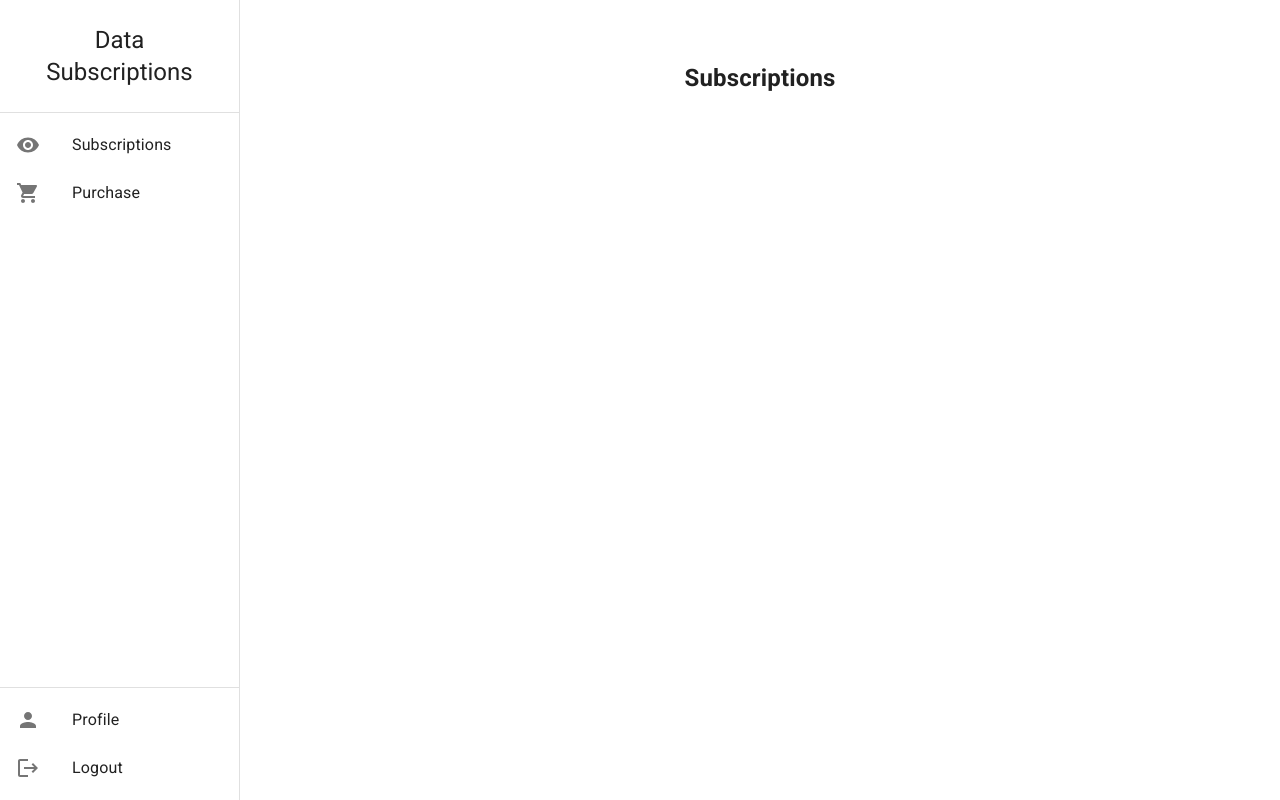
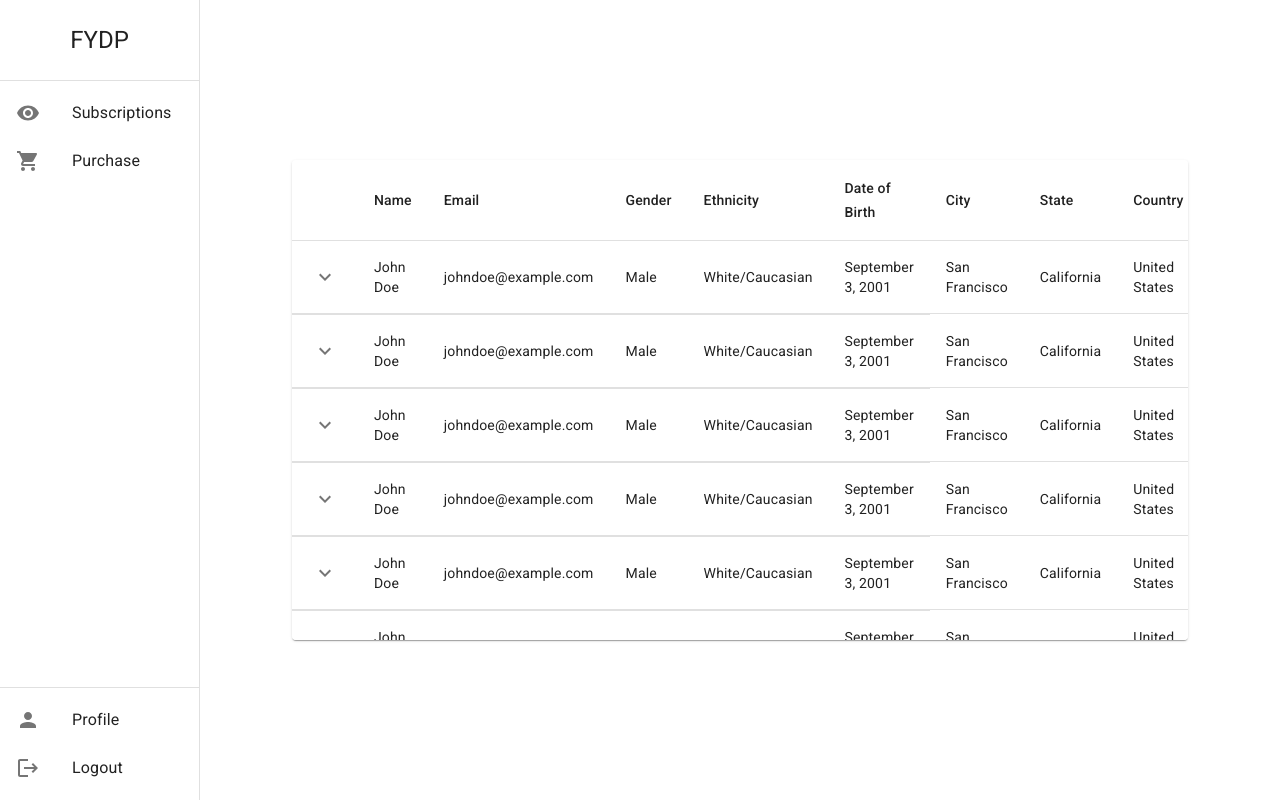
Before and after one commit to fydp-2024-55/fydp-2024.55, a React (Create React App) app in the folder consumer-interface/: page / in a window 1280 px wide. Built offline with nearby package versions, Linux system fonts and the light colour scheme.

Commit message:
create Subscriptions page frontend

```diff
--- a/consumer-interface/src/App.tsx
+++ b/consumer-interface/src/App.tsx
@@ -64,7 +64,7 @@ const App: React.FC = () => {
           <Route
             element={
               <Layout
-                title="Data Subscriptions"
+                title="FYDP"
                 topDrawerItems={topDrawerItems}
                 bottomDrawerItems={bottomDrawerItems}
               />
--- a/consumer-interface/src/components/PageTemplate.tsx
+++ b/consumer-interface/src/components/PageTemplate.tsx
@@ -12,6 +12,7 @@ const PageTemplate: React.FC<PageTemplateProps> = ({ children }) => {
       spacing={0}
       direction="column"
       alignItems="center"
+      justifyContent="center"
       sx={{ minHeight: "100vh", p: 5 }}
     >
       {children}
--- a/consumer-interface/src/components/PermanentDrawer.tsx
+++ b/consumer-interface/src/components/PermanentDrawer.tsx
@@ -14,7 +14,7 @@ import {
   ListItemText,
 } from "@mui/material";
 
-const drawerWidth = 240;
+const drawerWidth = 200;
 
 export interface DrawerItem {
   text: string;
@@ -87,12 +87,12 @@ const PermanentDrawer: React.FC<PermanentDrawerProps> = ({
           }}
         >
           <Box>
-            <Toolbar sx={{ m: 1 }}>
+            <Toolbar sx={{ display: "flex", justifyContent: "center", m: 1 }}>
               <Link
                 to="/"
                 style={{ color: "inherit", textDecoration: "inherit" }}
               >
-                <Typography variant="h5" align="center" sx={{ my: 2 }}>
+                <Typography variant="h5" align="center">
                   {title}
                 </Typography>
               </Link>
--- /dev/null
+++ b/consumer-interface/src/components/SubscriptionRow.tsx
@@ -0,0 +1,87 @@
+import React, { useState } from "react";
+import {
+  TableCell,
+  TableRow,
+  IconButton,
+  Collapse,
+  Box,
+  Typography,
+  Table,
+  TableHead,
+  TableBody,
+} from "@mui/material";
+import { KeyboardArrowUp, KeyboardArrowDown } from "@mui/icons-material";
+
+import { Subscription } from "../types";
+
+interface SubscriptionRowProps {
+  subscription: Subscription;
+}
+
+const SubscriptionRow: React.FC<SubscriptionRowProps> = ({ subscription }) => {
+  const [open, setOpen] = useState(false);
+
+  return (
+    <>
+      <TableRow key={subscription.email}>
+        <TableCell>
+          <IconButton
+            aria-label="expand row"
+            size="small"
+            onClick={() => setOpen(!open)}
+          >
+            {open ? <KeyboardArrowUp /> : <KeyboardArrowDown />}
+          </IconButton>
+        </TableCell>
+        <TableCell component="th" scope="row">
+          {subscription.name}
+        </TableCell>
+        <TableCell>{subscription.email}</TableCell>
+        <TableCell>{subscription.gender}</TableCell>
+        <TableCell>{subscription.ethnicity}</TableCell>
+        <TableCell>{subscription.dateOfBirth}</TableCell>
+        <TableCell>{subscription.city}</TableCell>
+        <TableCell>{subscription.state}</TableCell>
+        <TableCell>{subscription.country}</TableCell>
+        <TableCell>{subscription.income}</TableCell>
+        <TableCell>{subscription.maritalStatus}</TableCell>
+        <TableCell>{subscription.parentalStatus}</TableCell>
+      </TableRow>
+      <TableRow>
+        <TableCell style={{ paddingBottom: 0, paddingTop: 0 }} colSpan={6}>
+          <Collapse in={open} timeout="auto" unmountOnExit>
+            <Box sx={{ m: 1 }}>
+              <Typography variant="h6" gutterBottom component="div">
+                History
+              </Typography>
+              <Table size="medium" aria-label="history">
+                <TableHead>
+                  <TableRow>
+                    <TableCell>URL</TableCell>
+                    <TableCell>Title</TableCell>
+                    <TableCell>Visit Time</TableCell>
+                    <TableCell>Time Spent (minutes)</TableCell>
+                  </TableRow>
+                </TableHead>
+                <TableBody>
+                  {subscription.history.map((historyRow) => (
+                    <TableRow key={historyRow.visitTime}>
+                      <TableCell component="th" scope="row">
+                        {historyRow.url}
+                      </TableCell>
+                      <TableCell>{historyRow.title}</TableCell>
+                      <TableCell>{historyRow.visitTime}</TableCell>
+                      <TableCell>{historyRow.timeSpent}</TableCell>
+                    </TableRow>
+                  ))}
+                </TableBody>
+              </Table>
+            </Box>
+          </Collapse>
+        </TableCell>
+      </TableRow>
+    </>
+  );
+};
+
+export default SubscriptionRow;
--- a/consumer-interface/src/pages/Subscriptions.tsx
+++ b/consumer-interface/src/pages/Subscriptions.tsx
@@ -1,12 +1,231 @@
-import React from "react";
+import React, { useContext, useState, useEffect } from "react";
+import {
+  Box,
+  Table,
+  TableBody,
+  TableCell,
+  TableContainer,
+  TableHead,
+  TableRow,
+  Paper,
+} from "@mui/material";
 
+import { GlobalContext } from "../App";
+import SubscriptionRow from "../components/SubscriptionRow";
+import { Subscription } from "../types";
 import PageTemplate from "../components/PageTemplate";
 
+const mockSubscriptions: Subscription[] = [
+  {
+    name: "John Doe",
+    email: "johndoe@example.com",
+    gender: "Male",
+    ethnicity: "White/Caucasian",
+    dateOfBirth: "September 3, 2001",
+    city: "San Francisco",
+    state: "California",
+    country: "United States",
+    income: 100000,
+    maritalStatus: "Single",
+    parentalStatus: "Parent",
+    history: [
+      {
+        url: "google.ca",
+        title: "Google",
+        visitTime: "December 23, 2023 10:00",
+        timeSpent: "1",
+      },
+      {
+        url: "facebook.ca",
+        title: "Facebook",
+        visitTime: "December 25, 2023 10:00",
+        timeSpent: "1",
+      },
+    ],
+  },
+  {
+    name: "John Doe",
+    email: "johndoe@example.com",
+    gender: "Male",
+    ethnicity: "White/Caucasian",
+    dateOfBirth: "September 3, 2001",
+    city: "San Francisco",
+    state: "California",
+    country: "United States",
+    income: 100000,
+    maritalStatus: "Single",
+    parentalStatus: "Parent",
+    history: [
+      {
+        url: "google.ca",
+        title: "Google",
+        visitTime: "December 23, 2023 10:00",
+        timeSpent: "1",
+      },
+      {
+        url: "facebook.ca",
+        title: "Facebook",
+        visitTime: "December 25, 2023 10:00",
+        timeSpent: "1",
+      },
+    ],
+  },
+  {
+    name: "John Doe",
+    email: "johndoe@example.com",
+    gender: "Male",
+    ethnicity: "White/Caucasian",
+    dateOfBirth: "September 3, 2001",
+    city: "San Francisco",
+    state: "California",
+    country: "United States",
+    income: 100000,
+    maritalStatus: "Single",
+    parentalStatus: "Parent",
+    history: [
+      {
+        url: "google.ca",
+        title: "Google",
+        visitTime: "December 23, 2023 10:00",
+        timeSpent: "1",
+      },
+      {
+        url: "facebook.ca",
+        title: "Facebook",
+        visitTime: "December 25, 2023 10:00",
+        timeSpent: "1",
+      },
+    ],
+  },
+  {
+    name: "John Doe",
+    email: "johndoe@example.com",
+    gender: "Male",
+    ethnicity: "White/Caucasian",
+    dateOfBirth: "September 3, 2001",
+    city: "San Francisco",
+    state: "California",
+    country: "United States",
+    income: 100000,
+    maritalStatus: "Single",
+    parentalStatus: "Parent",
+    history: [
+      {
+        url: "google.ca",
+        title: "Google",
+        visitTime: "December 23, 2023 10:00",
+        timeSpent: "1",
+      },
+      {
+        url: "facebook.ca",
+        title: "Facebook",
+        visitTime: "December 25, 2023 10:00",
+        timeSpent: "1",
+      },
+    ],
+  },
+  {
+    name: "John Doe",
+    email: "johndoe@example.com",
+    gender: "Male",
+    ethnicity: "White/Caucasian",
+    dateOfBirth: "September 3, 2001",
+    city: "San Francisco",
+    state: "California",
+    country: "United States",
+    income: 100000,
+    maritalStatus: "Single",
+    parentalStatus: "Parent",
+    history: [
+      {
+        url: "google.ca",
+        title: "Google",
+        visitTime: "December 23, 2023 10:00",
+        timeSpent: "1",
+      },
+      {
+        url: "facebook.ca",
+        title: "Facebook",
+        visitTime: "December 25, 2023 10:00",
+        timeSpent: "1",
+      },
+    ],
+  },
+  {
+    name: "John Doe",
+    email: "johndoe@example.com",
+    gender: "Male",
+    ethnicity: "White/Caucasian",
+    dateOfBirth: "September 3, 2001",
+    city: "San Francisco",
+    state: "California",
+    country: "United States",
+    income: 100000,
+    maritalStatus: "Single",
+    parentalStatus: "Parent",
+    history: [
+      {
+        url: "google.ca",
+        title: "Google",
+        visitTime: "December 23, 2023 10:00",
+        timeSpent: "1",
+      },
+      {
+        url: "facebook.ca",
+        title: "Facebook",
+        visitTime: "December 25, 2023 10:00",
+        timeSpent: "1",
+      },
+    ],
+  },
+];
+
 const Subscriptions: React.FC = () => {
+  const { account } = useContext(GlobalContext);
+
+  const [subscriptions, setSubscriptions] = useState(mockSubscriptions);
+
+  useEffect(() => {
+    // Get the user's subscriptions
+    setSubscriptions(mockSubscriptions);
+  }, []);
+
   return (
     <PageTemplate>
-      <h2>Subscriptions</h2>
-      {/* Add your Subscriptions content here */}
+      <Box>
+        <TableContainer
+          component={Paper}
+          sx={{ my: 2, height: "60vh", maxWidth: "70vw" }}
+        >
+          <Table sx={{ width: "50vw" }}>
+            <TableHead>
+              <TableRow>
+                <TableCell />
+                <TableCell>Name</TableCell>
+                <TableCell>Email</TableCell>
+                <TableCell>Gender</TableCell>
+                <TableCell>Ethnicity</TableCell>
+                <TableCell>Date of Birth</TableCell>
+                <TableCell>City</TableCell>
+                <TableCell>State</TableCell>
+                <TableCell>Country</TableCell>
+                <TableCell>Income</TableCell>
+                <TableCell>Marital Status</TableCell>
+                <TableCell>Parental Status</TableCell>
+                <TableCell />
+              </TableRow>
+            </TableHead>
+            <TableBody>
+              {subscriptions.map((subscription) => (
+                <SubscriptionRow
+                  key={subscription.email}
+                  subscription={subscription}
+                />
+              ))}
+            </TableBody>
+          </Table>
+        </TableContainer>
+      </Box>
     </PageTemplate>
   );
 };
--- a/consumer-interface/src/types.ts
+++ b/consumer-interface/src/types.ts
@@ -6,15 +6,16 @@ export enum Page {
 
 export interface Producer {
   name: string;
+  email: string;
   gender: string;
   ethnicity: string;
-  date_of_birth: string;
+  dateOfBirth: string;
   city: string;
   state: string;
   country: string;
   income: number;
-  marital_status: string;
-  parental_status: string;
+  maritalStatus: string;
+  parentalStatus: string;
 }
 
 export interface Wallet {
@@ -38,3 +39,33 @@ export interface Consumer {
   email: string;
   ethAddress: string;
 }
+
+export interface Subscription extends Producer {
+  history: History[];
+}
+
+export enum Gender {
+  M = "Male",
+  F = "Female",
+}
+
+export enum Ethnicity {
+  N = "American Indian or Alaskan Native",
+  A = "Asian/Pacific Islander",
+  B = "Black or African American",
+  H = "Hispanic",
+  W = "White/Caucasian",
+  O = "Other",
+}
+
+export enum MaritalStatus {
+  M = "Married",
+  S = "Single",
+  D = "Divorced",
+  W = "Widowed",
+}
+
+export enum ParentalStatus {
+  Y = "Parent",
+  N = "Not a Parent",
+}
```
Also changed, not shown: consumer-interface/src/pages/Purchase.tsx (+16 -10 lines).
